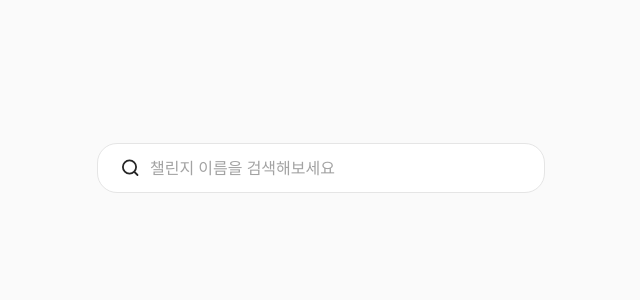
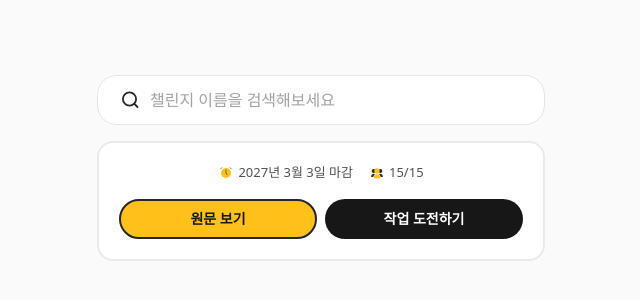
Before and after one commit to quothraven1122/13-docthru-2-FE, a Next.js app: page /test in a window 1280 px wide. Shown: the part 232-532 px from the top of the page, without its empty margins (319-959 px from the left). Built offline with nearby package versions, Linux system fonts and the light colour scheme.

Commit message:
feat: #33 공통 컴포넌트 Container

```diff
--- a/src/app/test/page.jsx
+++ b/src/app/test/page.jsx
@@ -1,6 +1,8 @@
 "use client";
 
 import SearchBar from "@/components/SearchBar";
+import Container from "@/components/Container";
+import dateUtils from "@/utils/date";
 
 // 해당 페이지는 공통 컴포넌트를 테스하기 위해 임시로 만든 페이지 입니다. 개발 완료후 삭제 예정 입니다.
 export default function Page() {
@@ -9,8 +11,9 @@ export default function Page() {
   };
 
   return (
-    <div className="flex min-h-screen items-center justify-center bg-gray-50 p-8">
+    <div className="flex min-h-screen flex-col items-center justify-center gap-4 bg-gray-50 p-8">
       <SearchBar onSubmit={handleSubmit} />
+      <Container date={dateUtils.format(new Date(2027, 2, 3))} maxMember={15} member={15} />
     </div>
   );
 }
--- /dev/null
+++ b/src/components/Container.jsx
@@ -0,0 +1,42 @@
+import React from "react";
+import Image from "next/image";
+import dateUtils from "@/utils/date";
+
+export default function Container({ date, maxMember, member, onViewOriginal, onChallenge }) {
+  const challengeDisabled = dateUtils.isPastDeadline(date);
+
+  return (
+    <div className="flex w-full max-w-md flex-col gap-4 rounded-2xl border-2 border-gray-100 bg-white p-5">
+      <div className="flex items-center justify-center gap-4">
+        <div className="flex items-center gap-1">
+          <Image src="/icons/ic_deadline_s.svg" alt="마감일" width={16} height={16} />
+          <span className="text-[13px] font-normal text-gray-600">{date} 마감</span>
+        </div>
+        <div className="flex items-center gap-1">
+          <Image src="/icons/ic_person_small.svg" alt="인원" width={16} height={16} />
+          <span className="text-[13px] font-normal text-gray-600">
+            {member}/{maxMember}
+          </span>
+        </div>
+      </div>
+
+      <div className="flex items-center gap-2">
+        <button
+          type="button"
+          onClick={onViewOriginal}
+          className="flex h-10 flex-1 items-center justify-center whitespace-nowrap rounded-full border-2 border-brand-dark bg-brand-yellow px-4 text-sm font-bold text-gray-900"
+        >
+          원문 보기
+        </button>
+        <button
+          type="button"
+          onClick={onChallenge}
+          disabled={challengeDisabled}
+          className="flex h-10 flex-1 items-center justify-center whitespace-nowrap rounded-full border-2 border-transparent bg-gray-900 px-4 text-sm font-bold text-white disabled:bg-gray-200 disabled:text-gray-400"
+        >
+          작업 도전하기
+        </button>
+      </div>
+    </div>
+  );
+}
--- /dev/null
+++ b/src/utils/date.js
@@ -0,0 +1,20 @@
+const dateUtils = {
+  format(rawDate) {
+    const d = rawDate instanceof Date ? rawDate : new Date(rawDate);
+    return `${d.getFullYear()}년 ${d.getMonth() + 1}월 ${d.getDate()}일`;
+  },
+
+  isPastDeadline(date) {
+    const match = date?.match(/(\d+)년\s*(\d+)월\s*(\d+)일/);
+    if (!match) return false;
+
+    const [, year, month, day] = match;
+    const deadline = new Date(Number(year), Number(month) - 1, Number(day));
+    const today = new Date();
+    const startOfToday = new Date(today.getFullYear(), today.getMonth(), today.getDate());
+
+    return deadline < startOfToday;
+  },
+};
+
+export default dateUtils;
```
